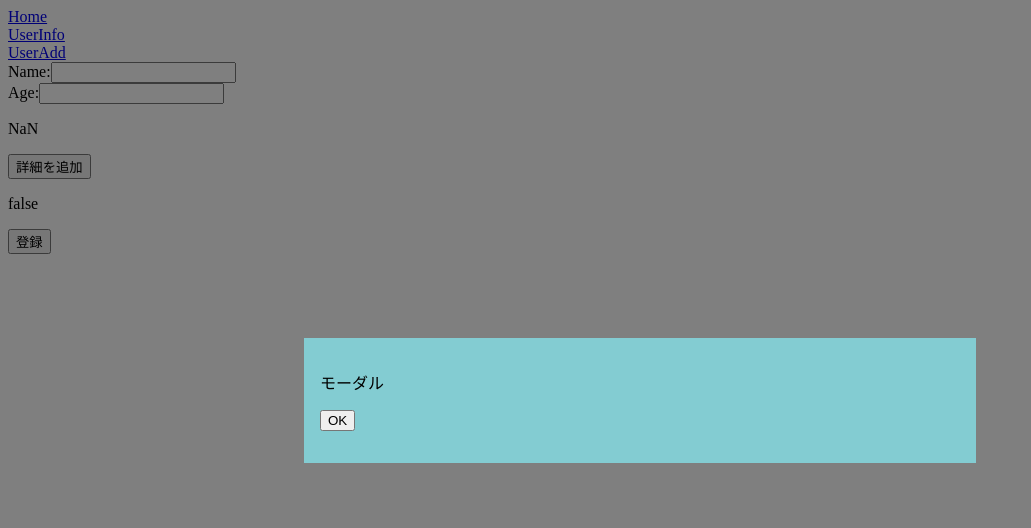
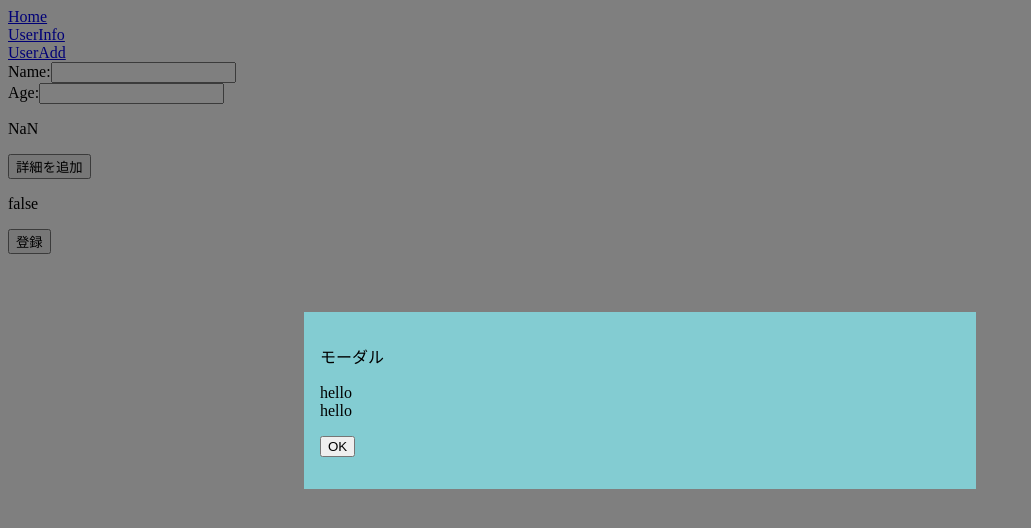
Before and after one commit to koyamal/gae-app, a React (Create React App) app in the folder client/: page /addUser in a window 1280 px wide. Both pictures are taken after a click on the button "登録". Shown: the top 528 px of the page, without its empty margins (0-1031 px from the left). Built offline with nearby package versions, Linux system fonts and the light colour scheme.

Commit message:
errMsgの要素数だけモーダルにhelloを表示

```diff
--- a/client/src/components/pages/UserAdd.tsx
+++ b/client/src/components/pages/UserAdd.tsx
@@ -138,6 +138,11 @@ const UserAdd: React.FC = () => {
         <div className={classes.overlay}>
           <div className={classes.content}>
             <p>モーダル</p>
+            {
+              errMsg.map((msg, index) => {
+                return (<div key={index}>hello</div>)
+              })
+            }
             <p><button onClick={onClickModalButton}>OK</button></p>
           </div>
         </div>
```
